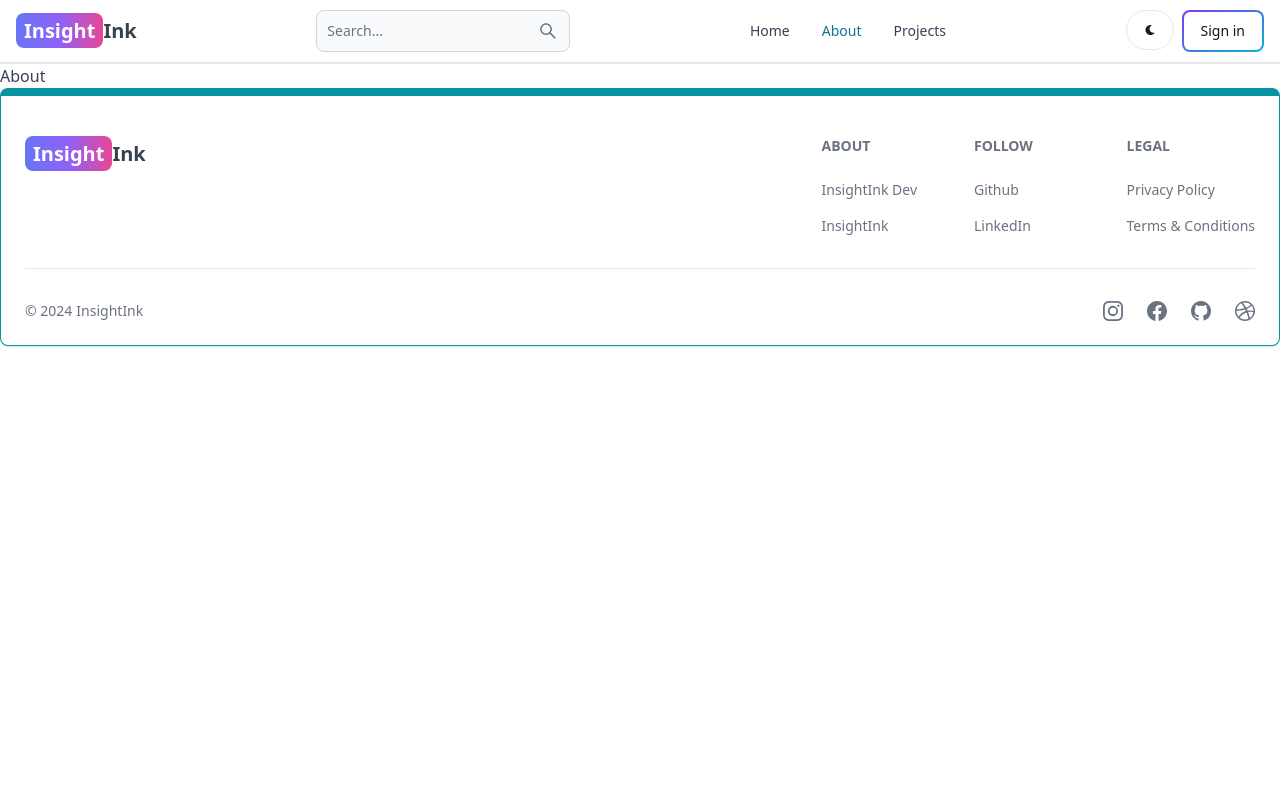
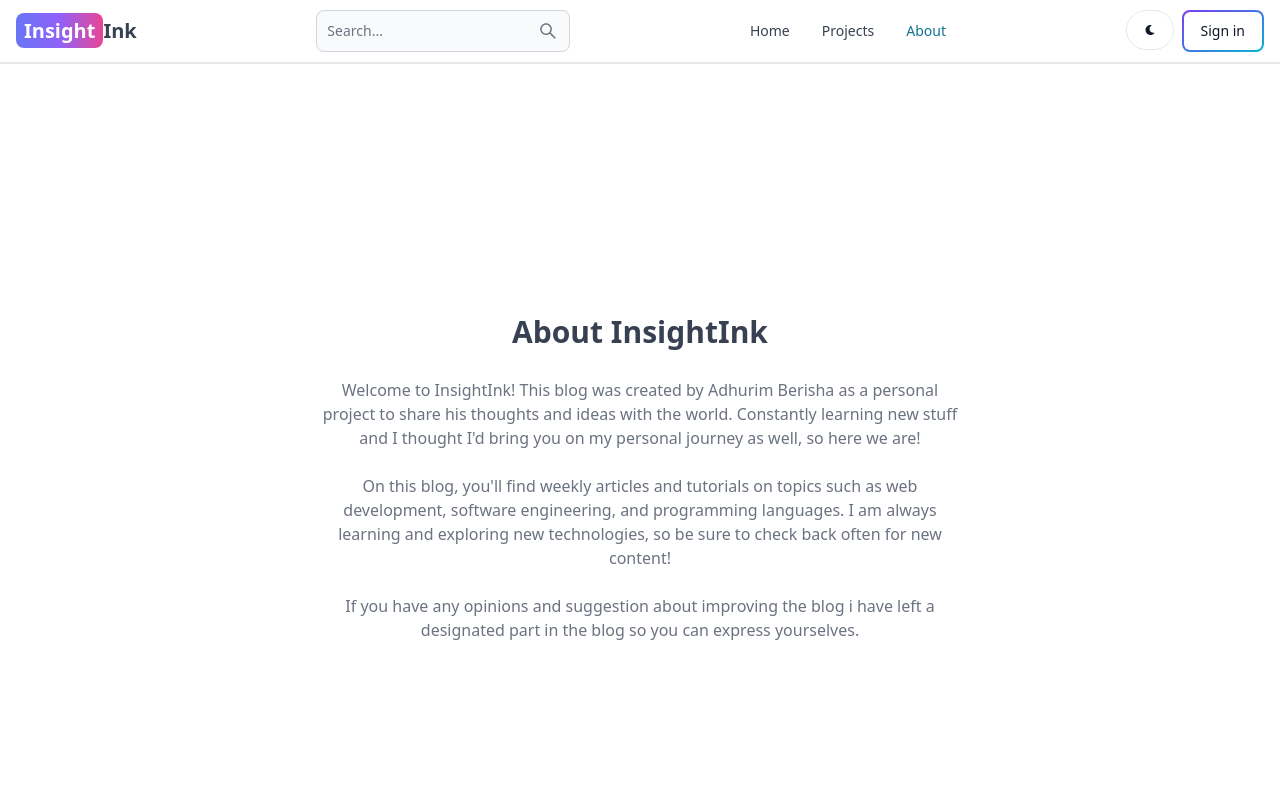
Before and after one commit to AdhurimBerisha/InsightInk, a React (Vite) app in the folder client/: page /about in a window 1280 px wide. Shown: the top 800 px of the page. Built offline with nearby package versions, Linux system fonts and the light colour scheme; no server answers.

Commit message:
complete about page

```diff
--- a/client/src/components/Header.jsx
+++ b/client/src/components/Header.jsx
@@ -115,11 +115,11 @@ export default function Header() {
         <Navbar.Link active={path === "/"} as={"div"}>
           <Link to="/">Home</Link>
         </Navbar.Link>
+        <Navbar.Link active={path === "/projects"} as={"div"}>
+          <Link to="/projects">Projects</Link>
+        </Navbar.Link>
         <Navbar.Link active={path === "/about"} as={"div"}>
           <Link to="/about">About</Link>
-        </Navbar.Link>
-        <Navbar.Link active={path === "/projects"} as={"div"}>
-          <Link to="/projects">Projects</Link>
         </Navbar.Link>
       </Navbar.Collapse>
     </Navbar>
--- a/client/src/pages/About.jsx
+++ b/client/src/pages/About.jsx
@@ -1,5 +1,34 @@
-import React from "react";
+export default function About() {
+  return (
+    <div className="min-h-screen flex items-center justify-center">
+      <div className="max-w-2xl mx-auto p-3 text-center">
+        <div>
+          <h1 className="text-3xl font font-semibold text-center my-7">
+            About InsightInk
+          </h1>
+          <div className="text-md text-gray-500 flex flex-col gap-6">
+            <p>
+              Welcome to InsightInk! This blog was created by Adhurim Berisha as
+              a personal project to share his thoughts and ideas with the world.
+              Constantly learning new stuff and I thought I'd bring you on my
+              personal journey as well, so here we are!
+            </p>
 
-export default function About() {
-  return <div>About</div>;
+            <p>
+              On this blog, you'll find weekly articles and tutorials on topics
+              such as web development, software engineering, and programming
+              languages. I am always learning and exploring new technologies, so
+              be sure to check back often for new content!
+            </p>
+
+            <p>
+              If you have any opinions and suggestion about improving the blog i
+              have left a designated part in the blog so you can express
+              yourselves.
+            </p>
+          </div>
+        </div>
+      </div>
+    </div>
+  );
 }
```
